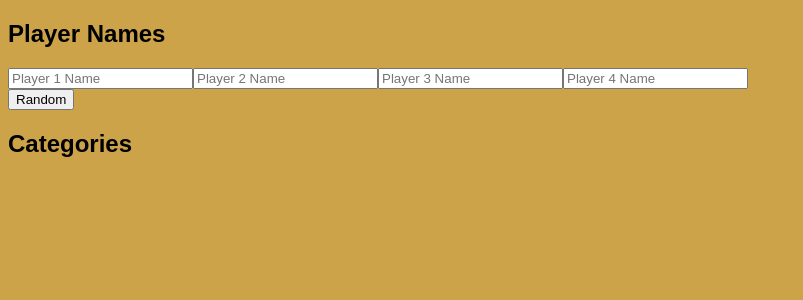
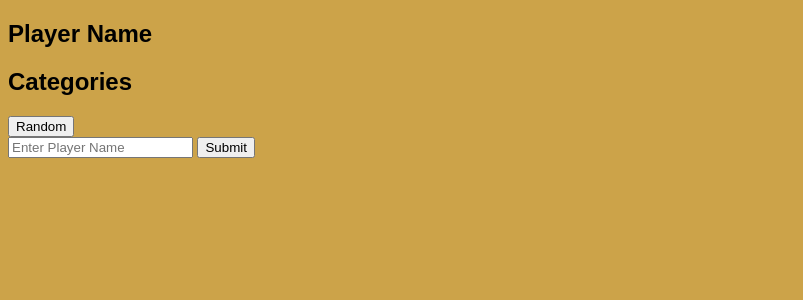
Before and after one commit to byrne-saw/team_tbd_sdtm_spr_2024, a Flask app: page /player-names in a window 1280 px wide. Shown: the top 300 px of the page, without its empty margins (0-803 px from the left). Run offline with Flask 3, Linux system fonts and the light colour scheme.

Commit message:
names_categ

```diff
--- a/flask_proj/static/js/jeopardy.js
+++ b/flask_proj/static/js/jeopardy.js
@@ -20,6 +20,8 @@ function redirectToHomePage() {
 }
 
 
+// ************** Categories  ***************
+
 // Function to handle "Random" category button click
 document.getElementById('random-button').addEventListener('click', () => {
 	// Send an AJAX request to fetch random categories from the server
@@ -41,7 +43,9 @@ document.getElementById('random-button').addEventListener('click', () => {
 });
 
 
-// Function to add player name slots dynamically
+// ************** Player Name ***************
+
+// add player name slots dynamically
 window.onload = () => {
 	const playerNamesDiv = document.getElementById('player-names');
 	const numPlayers = 4; // Number of player name slots
@@ -53,3 +57,29 @@ window.onload = () => {
 		playerNamesDiv.appendChild(input);
 	}
 };
+
+
+// define variables to store player names
+let playerName = "";
+
+
+// function to handle the submission of player name
+function submitPlayerName() {
+	// get the input values
+	playerName = document.getElementById('player-input').value.trim();
+
+	// check if both input fields are filled
+	if (playerName) {
+		// display player names
+		document.getElementById('player-name').innerHTML = `<p>Player Name: ${player1Name}</p>`;
+		// disable input fields and submit button
+		document.getElementById('player-input').disabled = true;
+		document.getElementById('submit-name-button').disabled = true;
+		// maybe start the game here
+	} else {
+		alert("Please enter player name.");
+	}
+}
+
+// add event listener to the submit button
+document.getElementById('submit-name-button').addEventListener('click', submitPlayerName);
--- a/flask_proj/templates/p2_names_categ.html
+++ b/flask_proj/templates/p2_names_categ.html
@@ -5,20 +5,25 @@
 <head>
 	<meta charset="UTF-8">
 	<meta name="viewport" content="width=device-width, initial-scale=1.0">
-	<title>Enter Player Names</title>
+	<title>Enter Player Name</title>
 	<!-- css stylesheet link -->
 	<link rel="stylesheet" href="static/css/prefix.css">
 </head>
 <body>
-	<h2>Player Names</h2>
-	<div id="player-names">
+	<h2>Player Name</h2>
+	<div id="player-name">
 	<!-- Player name slots will be added dynamically here -->
 	</div>
-	<button id="random-button" class="button">Random</button>
-
 	<h2>Categories</h2>
 	<div id="categories">
+	<button id="random-button" class="button">Random</button>
 	<!-- Random categories will be displayed here -->
+	</div>
+
+	<!-- add input fields for player names and a submit button -->
+	<div>
+		<input type="text" id="player-input" placeholder="Enter Player Name">
+		<button id="submit-name-button" class="button">Submit</button>
 	</div>
 
 	<script src="static/js/jeopardy.js"></script> <!-- Link to JavaScript file -->
```
